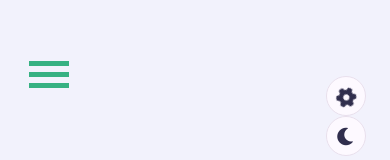
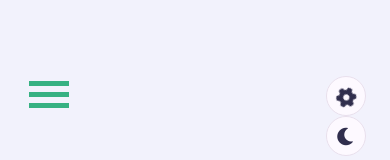
Before and after one commit to Jerwin0210/jetc-port, a plain HTML site: page index.html in a window 390 px wide. Shown: the top 160 px of the page. Drawn offline with nearby package versions, Linux system fonts and the light colour scheme; files whose address does not match are found by name; a web font is replaced by a local one.

Commit message:
Update style.css

```diff
--- a/style.css
+++ b/style.css
@@ -213,7 +213,7 @@ ul{
 .hamburger{
     position: relative;
     left: 250px;
-    top: -350px;
+    top: -330px;
     width: 40px;
     height: 35px;
     display: none;
```
